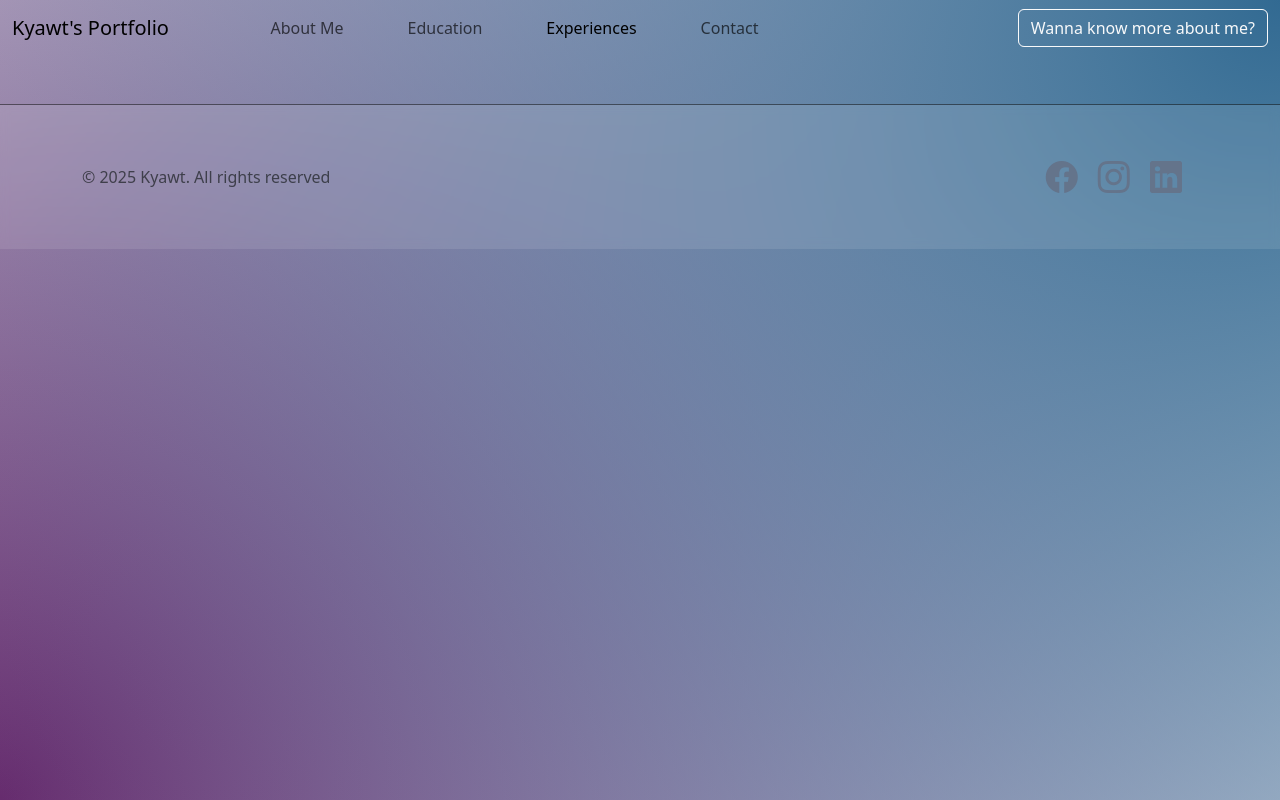
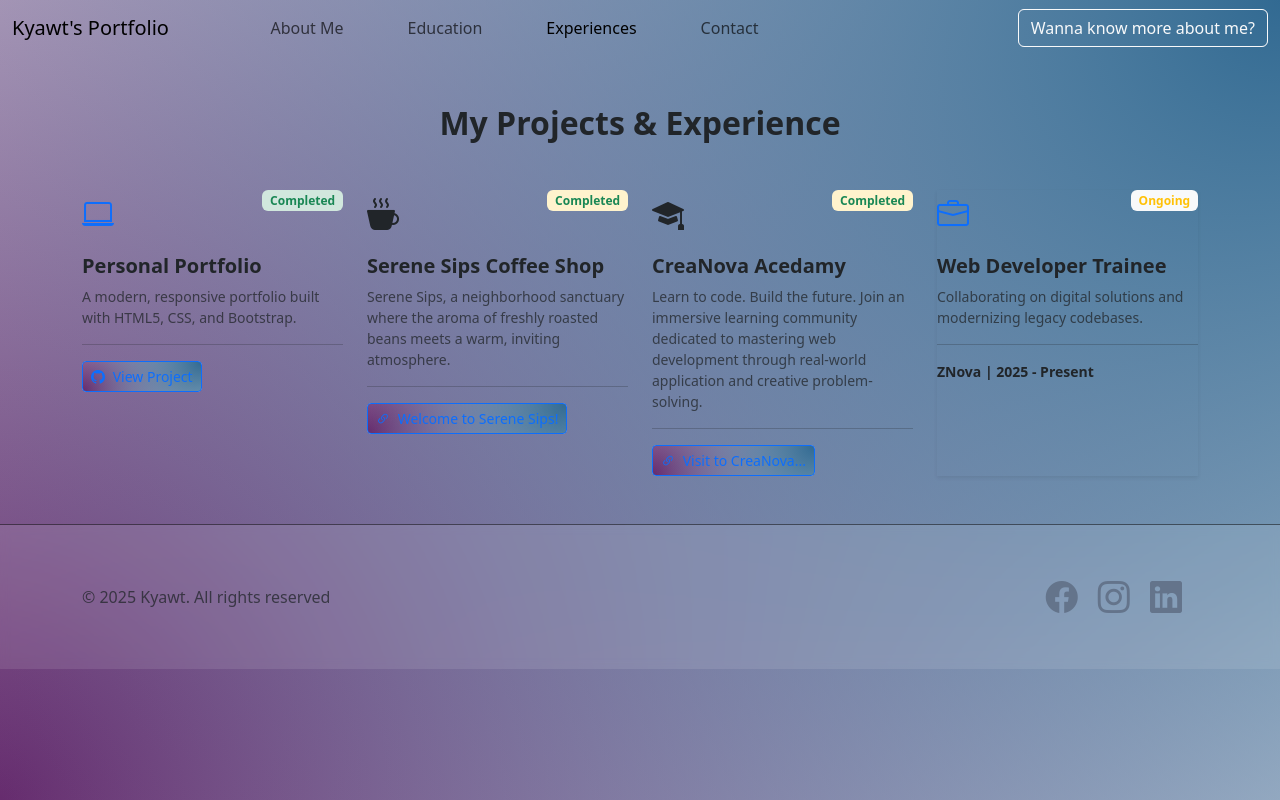
Before and after one commit to Kyawt-Kyawt-Zin/k_portfolio, a plain HTML site: page experiences.html in a window 1280 px wide. Drawn offline with nearby package versions, Linux system fonts and the light colour scheme.

Commit message:
modified experiences

```diff
--- a/experiences.html
+++ b/experiences.html
@@ -34,7 +34,7 @@
   </head>
   <body>
     <!-- navbar  -->
-    <nav class="navbar navbar-expand-lg bg-navbar">
+    <nav id="navbar_main" class="navbar navbar-expand-lg bg-navbar">
       <div class="container-fluid">
         <!-- brand icon  -->
         <a class="navbar-brand" href="#">Kyawt's Portfolio</a>
@@ -84,6 +84,112 @@
       </div>
     </nav>
 
+    <!-- experiences  -->
+    <div class="container my-5 page-fade-in">
+      <h2 class="fw-bold mb-5 text-center">My Projects & Experience</h2>
+
+      <div class="row g-4">
+        <!-- 1st portfolio  -->
+        <div class="col-md-3">
+          <div class="experience-card h-100">
+            <div class="card-body">
+              <div class="d-flex justify-content-between align-items-start">
+                <i class="bi bi-laptop fs-2 text-primary"></i>
+                <span class="badge bg-success-subtle text-success"
+                  >Completed</span
+                >
+              </div>
+              <h5 class="fw-bold mt-3">Personal Portfolio</h5>
+              <p class="text-muted small">
+                A modern, responsive portfolio built with HTML5, CSS, and
+                Bootstrap.
+              </p>
+              <hr />
+              <a
+                href="https://portfolio-two-black-73.vercel.app/"
+                target="_blank"
+                class="btn btn-sm btn-outline-primary"
+              >
+                <i class="bi bi-github me-1"></i> View Project
+              </a>
+            </div>
+          </div>
+        </div>
+
+        <!-- Serene Sips  -->
+        <div class="col-md-3">
+          <div class="experience-card h-100">
+            <div class="card-body">
+              <div class="d-flex justify-content-between align-items-start">
+                <i class="bi bi-cup-hot-fill fs-2 coffee-icon"></i>
+                <span class="badge bg-warning-subtle text-success"
+                  >Completed</span
+                >
+              </div>
+              <h5 class="fw-bold mt-3">Serene Sips Coffee Shop</h5>
+              <p class="text-muted small">
+                Serene Sips, a neighborhood sanctuary where the aroma of freshly
+                roasted beans meets a warm, inviting atmosphere.
+              </p>
+              <hr />
+              <a
+                href="https://serene-sips-lemon.vercel.app/"
+                class="btn btn-sm btn-outline-primary"
+              >
+                <i class="bi bi-link-45deg me-1"></i> Welcome to Serene Sips!
+              </a>
+            </div>
+          </div>
+        </div>
+
+        <!-- CreaNova Acedamy -->
+        <div class="col-md-3">
+          <div class="experience-card h-100">
+            <div class="card-body">
+              <div class="d-flex justify-content-between align-items-start">
+                <i class="bi bi-mortarboard-fill fs-2"></i>
+                <span class="badge bg-warning-subtle text-success"
+                  >Completed</span
+                >
+              </div>
+              <h5 class="fw-bold mt-3">CreaNova Acedamy</h5>
+              <p class="text-muted small">
+                Learn to code. Build the future. Join an immersive learning
+                community dedicated to mastering web development through
+                real-world application and creative problem-solving.
+              </p>
+              <hr />
+              <a
+                href="https://crea-nova-nine.vercel.app/"
+                class="btn btn-sm btn-outline-primary"
+              >
+                <i class="bi bi-link-45deg me-1"></i> Visit to CreaNova...
+              </a>
+            </div>
+          </div>
+        </div>
+
+        <!-- Ongoing  -->
+        <div class="col-md-3">
+          <div class="experience-card h-100 border-primary shadow-sm">
+            <div class="card-body">
+              <div class="d-flex justify-content-between align-items-start">
+                <i class="bi bi-briefcase fs-2 text-primary"></i>
+                <span class="badge text-warning bg-light">Ongoing</span>
+              </div>
+              <h5 class="fw-bold mt-3">Web Developer Trainee</h5>
+              <p class="text-muted small">
+                Collaborating on digital solutions and modernizing legacy
+                codebases.
+              </p>
+              <hr />
+              <p class="mb-0 small fw-bold text-dark">ZNova | 2025 - Present</p>
+            </div>
+          </div>
+        </div>
+      </div>
+    </div>
+
     <!-- footer section -->
     <footer class="py-5 mt-5">
       <div class="container">
```
Also changed, not shown: index.html (+1 -1 lines), images/My pic.jpg (deleted), 12 other files.
